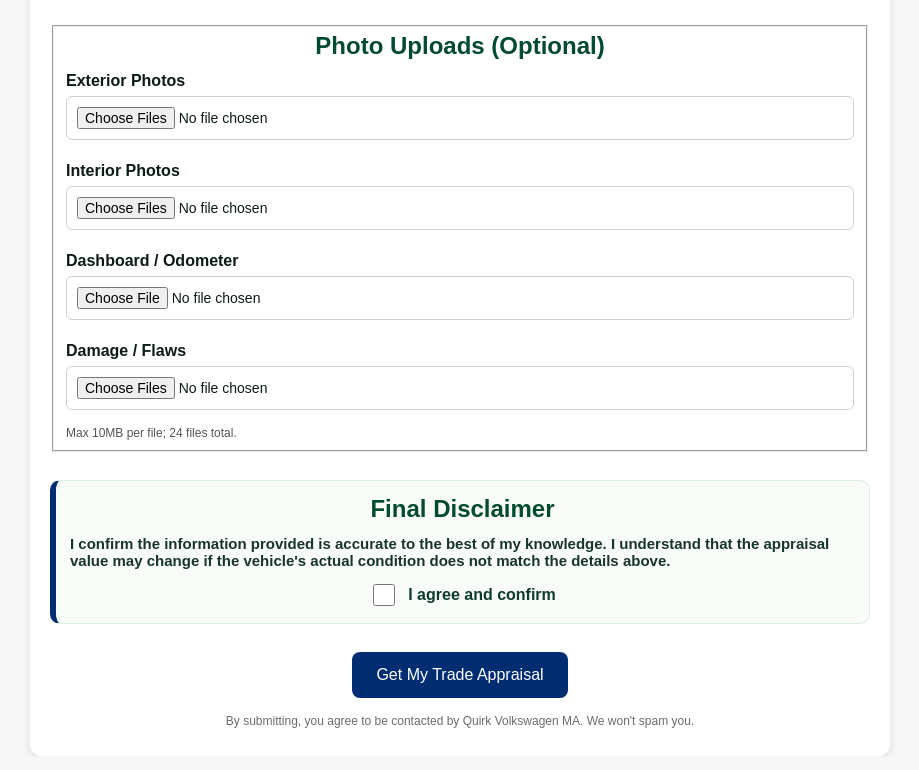
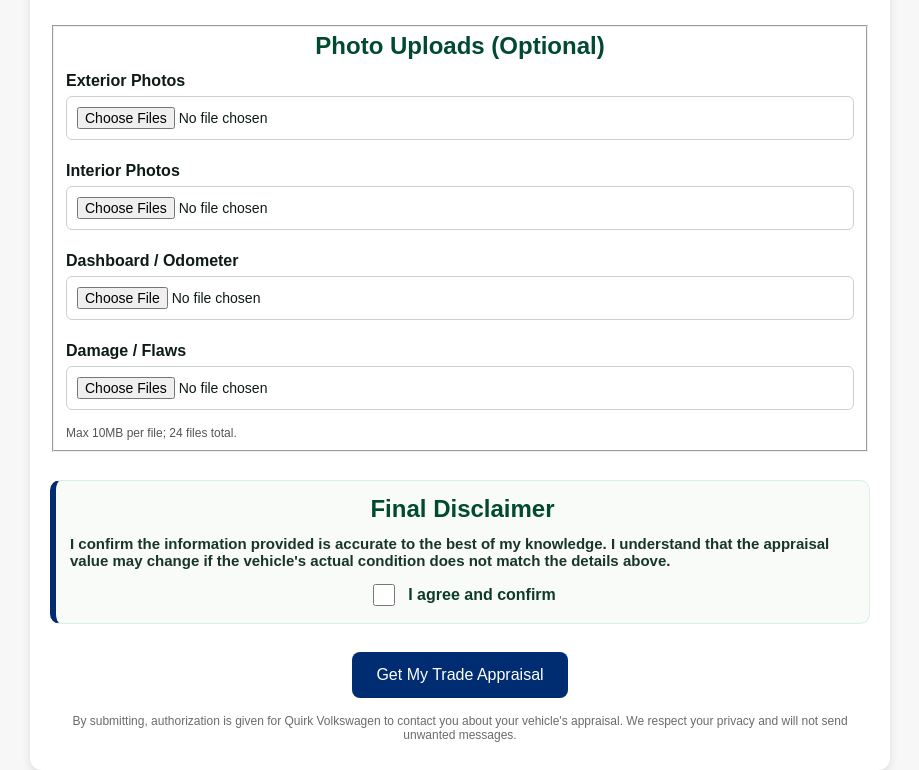
Before and after one commit to mpalmer79/quirk-trade-appraisal-VolkswagenMA, a plain HTML site: page index.html in a window 1280 px wide. Shown: the part 2166-2936 px from the top of the page, without its empty margins (180-1099 px from the left). Drawn offline with Linux system fonts and the light colour scheme; no server answers.

Commit message:
Update index.html

```diff
--- a/index.html
+++ b/index.html
@@ -216,7 +216,7 @@
 </div>
 </div>
 <button data-i18n="submit" id="submitBtn" type="submit">Get My Trade Appraisal</button>
-<div class="smallprint">By submitting, you agree to be contacted by Quirk Volkswagen MA. We won't spam you.</div>
+<div class="smallprint">By submitting, authorization is given for Quirk Volkswagen to contact you about your vehicle's appraisal. We respect your privacy and will not send unwanted messages.</div>
 </form>
 <div aria-live="polite" class="toast" id="toast" role="status"></div>
 <script src="assets/app.js"></script>
```
